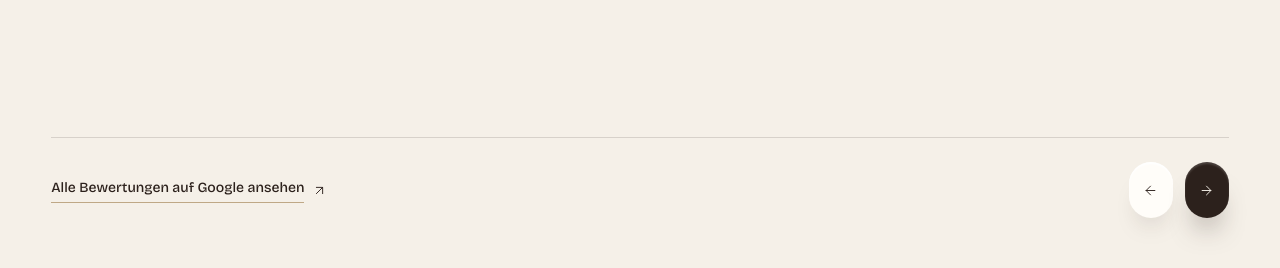
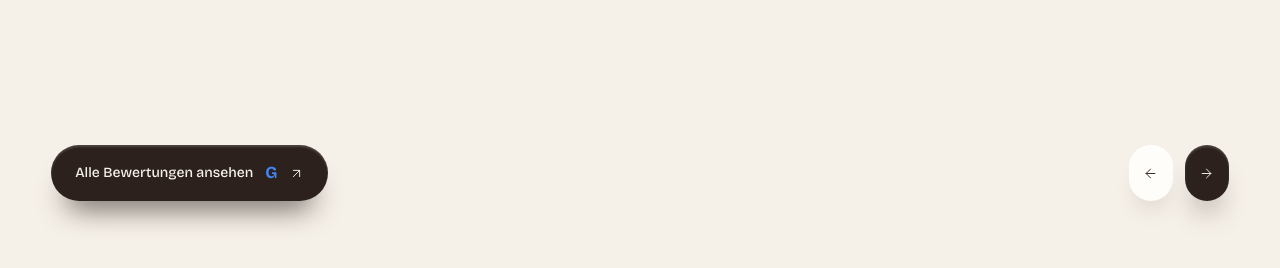
Before and after one commit to veokleo-create07/coffee.luebeck.web, a Next.js app: page / in a window 1280 px wide. Shown: the part 3100-3368 px from the top of the page. Built offline with nearby package versions, Linux system fonts and the light colour scheme.

Commit message:
Refine Google reviews CTA

```diff
--- a/components/reviews-section.tsx
+++ b/components/reviews-section.tsx
@@ -97,8 +97,8 @@ export function ReviewsSection({ locale, dictionary }: ReviewsSectionProps) {
       <div className="relative min-h-[20rem] md:min-h-[25rem]" data-review-reveal>
         {reviews.map((review, index) => <div key={`${review.name}-${index}`} ref={(element) => { quoteRefs.current[index] = element; }} data-review-index={index} aria-hidden={index !== active}><ReviewQuote review={review} /></div>)}
       </div>
-      <div data-review-reveal className="flex flex-col gap-7 border-t border-espresso/15 pt-6 sm:flex-row sm:items-center sm:justify-between">
-        <Link href={dictionary.location.directionsHref} target="_blank" rel="noreferrer" className="group inline-flex w-fit items-center gap-2 text-sm font-medium text-espresso transition-colors hover:text-olive-deep"><span className="border-b border-brass/70 pb-1">{dictionary.reviews.googleLink.replace(" ↗", "")}</span><ArrowUpRight size={15} strokeWidth={1.5} aria-hidden="true" className="transition-transform duration-300 group-hover:-translate-y-0.5 group-hover:translate-x-0.5" /></Link>
+      <div data-review-reveal className="flex flex-wrap items-center justify-between gap-6 pt-2">
+        <Link href={dictionary.location.directionsHref} target="_blank" rel="noreferrer" aria-label={dictionary.reviews.googleLink} className="site-button site-button-primary group h-12 min-h-12 gap-3 !rounded-full px-5 text-sm"><span>{locale === "de" ? "Alle Bewertungen ansehen" : "See all reviews on"}</span><span className="font-bold leading-none text-[1.05rem] text-[#4285f4]" aria-hidden="true">G</span><ArrowUpRight size={15} strokeWidth={1.5} aria-hidden="true" className="transition-transform duration-300 group-hover:-translate-y-0.5 group-hover:translate-x-0.5" /></Link>
         <div className="flex items-center gap-3" aria-label={dictionary.reviews.progressLabel.replace("{current}", String(active + 1)).replace("{total}", String(reviews.length))}>
           <button type="button" onClick={() => moveReview(-1)} className="site-button site-button-secondary h-11 w-11 min-h-11 !rounded-full !p-0" aria-label={dictionary.reviews.previous}><ArrowLeft size={15} strokeWidth={1.5} aria-hidden="true" /></button>
           <button type="button" onClick={() => moveReview(1)} className="site-button site-button-primary h-11 w-11 min-h-11 !rounded-full !p-0" aria-label={dictionary.reviews.next}><ArrowRight size={15} strokeWidth={1.5} aria-hidden="true" /></button>
```
